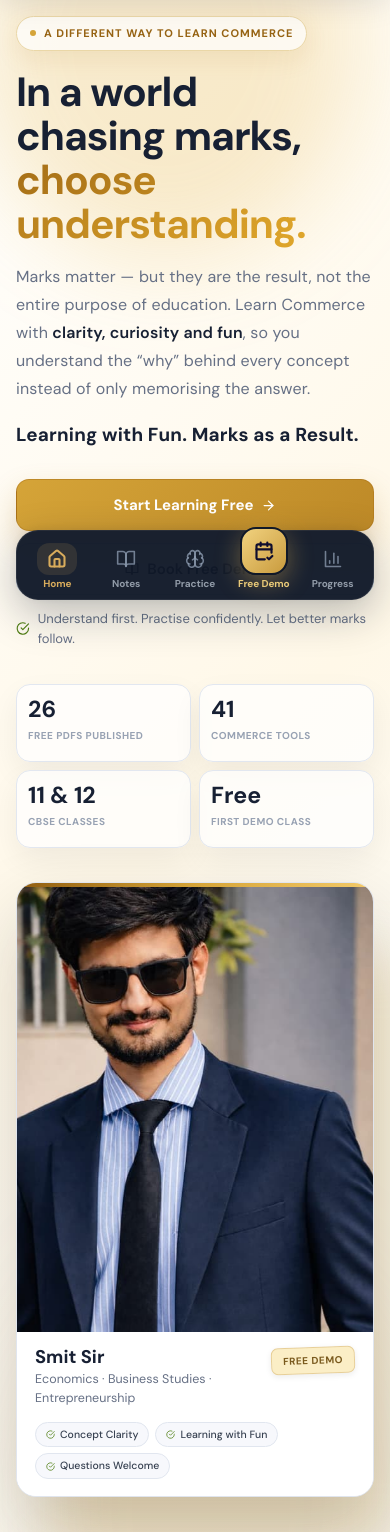
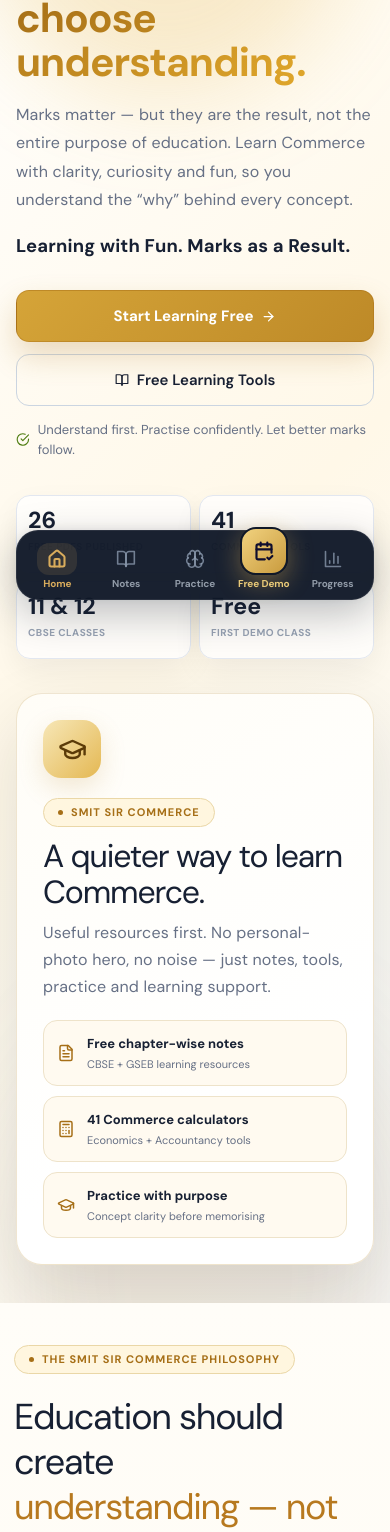
Before and after one commit to infosmitsircommerce-eng/smit-sir-commerce, a React (Vite) app: page / in a window 390 px wide. Shown: the part 236-1768 px from the top of the page. Built offline with nearby package versions, Linux system fonts and the light colour scheme; no server answers; a web font is replaced by a local one.

Commit message:
Replace homepage photo with Janmashtami hero

```diff
--- a/src/components/home/HeroSection.jsx
+++ b/src/components/home/HeroSection.jsx
@@ -1,7 +1,6 @@
 import { Link } from 'react-router-dom';
 import { motion } from 'framer-motion';
-import { ArrowRight, BookOpen, CheckCircle } from 'lucide-react';
-import teacherPhoto from '../../assets/teacher-photo-opt.jpg';
+import { ArrowRight, BookOpen, CheckCircle, Sparkles, GraduationCap, Calculator, FileText } from 'lucide-react';
 
 const trust = [
   { value: '26', label: 'Free PDFs Published' },
@@ -10,264 +9,255 @@ const trust = [
   { value: 'Free', label: 'First Demo Class' },
 ];
 
-const badges = [
-  { text: 'Concept Clarity' },
-  { text: 'Learning with Fun' },
-  { text: 'Questions Welcome' },
-];
-
 const fade = (delay = 0) => ({
   initial: { opacity: 0, y: 20 },
   animate: { opacity: 1, y: 0 },
   transition: { duration: 0.6, delay, ease: [0.22, 1, 0.36, 1] },
 });
 
+function indiaDate() {
+  const parts = new Intl.DateTimeFormat('en-GB', {
+    timeZone: 'Asia/Kolkata',
+    year: 'numeric',
+    month: '2-digit',
+    day: '2-digit',
+  }).formatToParts(new Date());
+  const values = Object.fromEntries(parts.map((part) => [part.type, part.value]));
+  return `${values.year}-${values.month}-${values.day}`;
+}
+
+function LearningCard() {
+  const items = [
+    [FileText, 'Free chapter-wise notes', 'CBSE + GSEB learning resources'],
+    [Calculator, '41 Commerce calculators', 'Economics + Accountancy tools'],
+    [GraduationCap, 'Practice with purpose', 'Concept clarity before memorising'],
+  ];
+
+  return (
+    <div className="hero-learning-card" style={{
+      position: 'relative', width: '100%', maxWidth: '430px', justifySelf: 'end',
+      borderRadius: '26px', padding: '26px',
+      background: 'linear-gradient(150deg,#fffdf7 0%,#ffffff 68%)',
+      border: '1px solid rgba(184,135,47,.22)',
+      boxShadow: '0 28px 70px rgba(16,24,40,.12)',
+    }}>
+      <div style={{
+        width: 58, height: 58, borderRadius: 18, display: 'grid', placeItems: 'center',
+        background: 'linear-gradient(135deg,#F7E7B7,#E4B853)', color: '#5B3B08',
+        boxShadow: '0 10px 26px rgba(184,135,47,.18)', marginBottom: 20,
+      }}>
+        <GraduationCap size={29} />
+      </div>
+      <span className="eyebrow">Smit Sir Commerce</span>
+      <h2 style={{
+        fontFamily: 'var(--font-serif)', fontSize: '2rem', color: 'var(--ink)',
+        margin: '12px 0 8px', lineHeight: 1.12,
+      }}>A quieter way to learn Commerce.</h2>
+      <p style={{ color: 'var(--muted)', lineHeight: 1.7, marginBottom: 20 }}>
+        Useful resources first. No personal-photo hero, no noise — just notes, tools, practice and learning support.
+      </p>
+      <div style={{ display: 'grid', gap: 10 }}>
+        {items.map(([Icon, title, text]) => (
+          <div key={title} style={{
+            display: 'flex', gap: 12, alignItems: 'center', padding: 13,
+            borderRadius: 14, background: '#fffaf0', border: '1px solid #EEE3CA',
+          }}>
+            <Icon size={18} style={{ color: '#A66F17', flexShrink: 0 }} />
+            <div>
+              <div style={{ fontWeight: 750, color: 'var(--ink)', fontSize: 13 }}>{title}</div>
+              <div style={{ color: 'var(--muted)', fontSize: 11, marginTop: 2 }}>{text}</div>
+            </div>
+          </div>
+        ))}
+      </div>
+    </div>
+  );
+}
+
+function JanmashtamiVisual() {
+  return (
+    <motion.div
+      initial={{ opacity: 0, x: 28, scale: .98 }}
+      animate={{ opacity: 1, x: 0, scale: 1 }}
+      transition={{ duration: .75, delay: .15, ease: [0.22, 1, 0.36, 1] }}
+      className="hero-janmashtami-card"
+      style={{ position: 'relative', width: '100%', maxWidth: '520px', justifySelf: 'end' }}
+    >
+      <div aria-hidden="true" style={{
+        position: 'absolute', inset: '8% -6% -9% 8%', borderRadius: 34,
+        background: 'rgba(213,164,56,.22)', filter: 'blur(34px)', pointerEvents: 'none',
+      }} />
+      <div style={{
+        position: 'relative', borderRadius: 28, overflow: 'hidden',
+        background: '#f7efe4', border: '1px solid rgba(184,135,47,.28)',
+        boxShadow: '0 28px 72px rgba(79,55,20,.18)',
+      }}>
+        <img
+          src="/janmashtami-krishna.jpg"
+          alt="Baby Krishna with calf and lotus flowers for Janmashtami"
+          width="600"
+          height="510"
+          loading="eager"
+          fetchPriority="high"
+          decoding="async"
+          style={{ width: '100%', height: 'auto', display: 'block' }}
+        />
+        <div style={{
+          padding: '13px 18px 15px', textAlign: 'center',
+          background: 'linear-gradient(180deg,#fffdf8,#fff8e7)',
+          borderTop: '1px solid rgba(184,135,47,.16)',
+        }}>
+          <div style={{
+            fontFamily: 'var(--font-serif)', fontWeight: 700, color: '#6F4A12',
+            fontSize: '1.08rem',
+          }}>Janmashtami wishes from Smit Sir Commerce</div>
+          <div style={{ fontSize: 11, color: '#8B7352', marginTop: 4 }}>
+            Learning with wisdom • Growing with curiosity
+          </div>
+        </div>
+      </div>
+    </motion.div>
+  );
+}
+
 export default function HeroSection() {
+  const festival = indiaDate() === '2026-09-04';
+
   return (
     <section className="home-hero" style={{
-      background: 'linear-gradient(135deg, #ffffff 0%, #fff8e8 52%, #f8fafc 100%)',
+      background: festival
+        ? 'linear-gradient(135deg,#fffdf8 0%,#fff4d9 50%,#f8fafc 100%)'
+        : 'linear-gradient(135deg,#ffffff 0%,#fff8e8 52%,#f8fafc 100%)',
       position: 'relative',
       overflow: 'hidden',
     }}>
       <div aria-hidden="true" style={{
         position: 'absolute', top: '-170px', right: '8%',
-        width: '440px', height: '440px', borderRadius: '50%',
-        background: 'rgba(224,167,43,0.22)', filter: 'blur(48px)',
-        pointerEvents: 'none',
+        width: 440, height: 440, borderRadius: '50%',
+        background: festival ? 'rgba(246,184,71,.26)' : 'rgba(224,167,43,.22)',
+        filter: 'blur(48px)', pointerEvents: 'none',
       }} />
       <div aria-hidden="true" style={{
         position: 'absolute', bottom: '-220px', left: '4%',
-        width: '520px', height: '520px', borderRadius: '50%',
-        background: 'rgba(183,121,31,0.12)', filter: 'blur(58px)',
-        pointerEvents: 'none',
+        width: 520, height: 520, borderRadius: '50%',
+        background: 'rgba(183,121,31,.11)', filter: 'blur(58px)', pointerEvents: 'none',
       }} />
 
-      <div style={{ maxWidth: '1280px', margin: '0 auto', padding: '58px 32px 64px', width: '100%', position: 'relative' }} className="hero-inner-pad">
-        <div style={{
-          display: 'grid',
-          gridTemplateColumns: '1.18fr 0.82fr',
-          gap: '56px',
-          alignItems: 'center',
-        }} className="hero-main-grid">
+      <div style={{ maxWidth: 1280, margin: '0 auto', padding: '58px 32px 64px', width: '100%', position: 'relative' }} className="hero-inner-pad">
+        <div className="hero-main-grid" style={{
+          display: 'grid', gridTemplateColumns: '1.12fr .88fr',
+          gap: 56, alignItems: 'center',
+        }}>
           <div>
-            <motion.div {...fade(0.08)}>
+            <motion.div {...fade(.06)}>
               <span style={{
-                display: 'inline-flex', alignItems: 'center', gap: '8px',
-                padding: '8px 13px', borderRadius: '999px',
-                background: 'rgba(255,255,255,0.72)',
-                border: '1px solid #EAD7A7',
-                boxShadow: '0 8px 24px rgba(166,111,23,0.10)',
-                fontFamily: 'var(--font-sans)', fontSize: '11px', fontWeight: 700,
-                letterSpacing: '0.09em', textTransform: 'uppercase', color: '#966313',
+                display: 'inline-flex', alignItems: 'center', gap: 8,
+                padding: '8px 13px', borderRadius: 999,
+                background: 'rgba(255,255,255,.76)', border: '1px solid #EAD7A7',
+                boxShadow: '0 8px 24px rgba(166,111,23,.10)',
+                fontFamily: 'var(--font-sans)', fontSize: 11, fontWeight: 750,
+                letterSpacing: '.09em', textTransform: 'uppercase', color: '#966313',
               }}>
-                <span style={{ width: '6px', height: '6px', borderRadius: '50%', background: '#D5A438' }} />
-                A different way to learn Commerce
+                {festival ? <Sparkles size={13} /> : <span style={{ width: 6, height: 6, borderRadius: '50%', background: '#D5A438' }} />}
+                {festival ? 'Janmashtami 2026' : 'A different way to learn Commerce'}
               </span>
             </motion.div>
 
-            <motion.h1 {...fade(0.16)} style={{
+            <motion.h1 {...fade(.14)} style={{
               fontFamily: 'var(--font-serif)',
-              fontSize: 'clamp(2.5rem, 4.8vw, 3.8rem)',
-              fontWeight: 700,
-              lineHeight: 1.1,
-              letterSpacing: '-0.025em',
-              color: 'var(--ink)',
+              fontSize: 'clamp(2.55rem,4.8vw,4rem)', fontWeight: 700,
+              lineHeight: 1.08, letterSpacing: '-.025em', color: 'var(--ink)',
               margin: '26px 0 20px',
             }}>
-              In a world chasing marks,
-              <br />
-              <em style={{
-                fontFamily: 'var(--font-serif)',
-                fontStyle: 'normal',
-                fontWeight: 750,
-                fontSize: '1em',
-                background: 'linear-gradient(135deg, #A66F17, #E0A72B)',
-                WebkitBackgroundClip: 'text', WebkitTextFillColor: 'transparent', backgroundClip: 'text',
-              }}>
-                choose understanding.
-              </em>
+              {festival ? (
+                <>
+                  Happy Janmashtami
+                  <br />
+                  <em style={{
+                    fontStyle: 'normal', background: 'linear-gradient(135deg,#8D5C10,#DDA72E)',
+                    WebkitBackgroundClip: 'text', WebkitTextFillColor: 'transparent', backgroundClip: 'text',
+                  }}>to every learner. 🦚</em>
+                </>
+              ) : (
+                <>
+                  In a world chasing marks,
+                  <br />
+                  <em style={{
+                    fontStyle: 'normal', background: 'linear-gradient(135deg,#A66F17,#E0A72B)',
+                    WebkitBackgroundClip: 'text', WebkitTextFillColor: 'transparent', backgroundClip: 'text',
+                  }}>choose understanding.</em>
+                </>
+              )}
             </motion.h1>
 
-            <motion.p {...fade(0.24)} style={{
-              fontFamily: 'var(--font-sans)',
-              fontSize: '16px', lineHeight: 1.75,
-              color: 'var(--muted)',
-              maxWidth: '560px',
-              marginBottom: '18px',
+            <motion.p {...fade(.22)} style={{
+              fontFamily: 'var(--font-sans)', fontSize: 16, lineHeight: 1.78,
+              color: 'var(--muted)', maxWidth: 590, marginBottom: 18,
             }}>
-              Marks matter — but they are the result, not the entire purpose of education. Learn Commerce with
-              <span className="marker" style={{ color: 'var(--ink)', fontWeight: 600 }}> clarity, curiosity and fun</span>,
-              so you understand the “why” behind every concept instead of only memorising the answer.
+              {festival
+                ? 'May Shri Krishna bless you with wisdom, peace, curiosity and the courage to keep learning. Wishing students and families a joyful and meaningful Janmashtami.'
+                : 'Marks matter — but they are the result, not the entire purpose of education. Learn Commerce with clarity, curiosity and fun, so you understand the “why” behind every concept.'}
             </motion.p>
 
-            <motion.p {...fade(0.28)} style={{
-              fontFamily: 'var(--font-serif)',
-              fontSize: '1.18rem', lineHeight: 1.5,
-              color: 'var(--ink)', fontWeight: 650,
-              maxWidth: '560px', marginBottom: '30px',
+            <motion.p {...fade(.28)} style={{
+              fontFamily: 'var(--font-serif)', fontSize: '1.15rem', lineHeight: 1.5,
+              color: 'var(--ink)', fontWeight: 650, maxWidth: 580, marginBottom: 30,
             }}>
-              Learning with Fun. Marks as a Result.
+              {festival ? 'A small wish from Smit Sir Commerce — learning should carry both knowledge and joy.' : 'Learning with Fun. Marks as a Result.'}
             </motion.p>
 
-            <motion.div {...fade(0.32)} style={{ marginBottom: '36px' }}>
-              <div style={{ display: 'flex', gap: '12px', flexWrap: 'wrap' }}>
-                <Link to="/cbse-notes" className="btn-primary hero-primary-cta" style={{ fontSize: '15px', padding: '13px 28px' }}>
-                  Start Learning Free
-                  <ArrowRight style={{ width: '15px', height: '15px' }} />
+            <motion.div {...fade(.32)} style={{ marginBottom: 36 }}>
+              <div style={{ display: 'flex', gap: 12, flexWrap: 'wrap' }}>
+                <Link to="/cbse-notes" className="btn-primary hero-primary-cta" style={{ fontSize: 15, padding: '13px 28px' }}>
+                  {festival ? 'Explore Free Commerce Notes' : 'Start Learning Free'}
+                  <ArrowRight style={{ width: 15, height: 15 }} />
                 </Link>
-                <Link to="/book-demo" className="btn-outline-ink hero-secondary-cta" style={{ fontSize: '15px' }}>
-                  <BookOpen style={{ width: '14px', height: '14px' }} />
-                  Book Free Demo
+                <Link to="/tools" className="btn-outline-ink hero-secondary-cta" style={{ fontSize: 15 }}>
+                  <BookOpen style={{ width: 14, height: 14 }} />
+                  Free Learning Tools
                 </Link>
               </div>
               <div style={{
-                display: 'flex', alignItems: 'center', gap: '8px', marginTop: '14px',
-                fontFamily: 'var(--font-sans)', fontSize: '13px', color: 'var(--muted)',
+                display: 'flex', alignItems: 'center', gap: 8, marginTop: 14,
+                fontFamily: 'var(--font-sans)', fontSize: 13, color: 'var(--muted)',
               }}>
-                <CheckCircle style={{ width: '15px', height: '15px', color: 'var(--green)' }} />
-                Understand first. Practise confidently. Let better marks follow.
+                <CheckCircle style={{ width: 15, height: 15, color: 'var(--green)' }} />
+                {festival ? 'Celebrate the day. Keep learning at your own pace.' : 'Understand first. Practise confidently. Let better marks follow.'}
               </div>
             </motion.div>
 
-            <motion.div {...fade(0.4)} className="hero-trust-grid" style={{
-              display: 'grid', gridTemplateColumns: 'repeat(4, minmax(0, 1fr))',
-              gap: '10px',
+            <motion.div {...fade(.4)} className="hero-trust-grid" style={{
+              display: 'grid', gridTemplateColumns: 'repeat(4,minmax(0,1fr))', gap: 10,
             }}>
               {trust.map((t) => (
                 <div key={t.label} style={{
-                  minHeight: '86px', padding: '15px 13px',
-                  borderRadius: '14px',
-                  background: 'rgba(255,255,255,0.74)',
-                  border: '1px solid #E2E7F0',
-                  boxShadow: '0 12px 30px rgba(16,24,40,0.06)',
+                  minHeight: 86, padding: '15px 13px', borderRadius: 14,
+                  background: 'rgba(255,255,255,.76)', border: '1px solid #E2E7F0',
+                  boxShadow: '0 12px 30px rgba(16,24,40,.06)',
                 }}>
-                  <div style={{
-                    fontFamily: 'var(--font-serif)', fontSize: '1.45rem',
-                    fontWeight: 700, color: 'var(--ink)', lineHeight: 1,
-                  }}>{t.value}</div>
-                  <div style={{
-                    fontFamily: 'var(--font-sans)', fontSize: '10px',
-                    fontWeight: 700, lineHeight: 1.35, letterSpacing: '0.045em',
-                    color: 'var(--subtle)', marginTop: '8px', textTransform: 'uppercase',
-                  }}>{t.label}</div>
+                  <div style={{ fontFamily: 'var(--font-serif)', fontSize: '1.45rem', fontWeight: 700, color: 'var(--ink)', lineHeight: 1 }}>{t.value}</div>
+                  <div style={{ fontFamily: 'var(--font-sans)', fontSize: 10, fontWeight: 700, lineHeight: 1.35, letterSpacing: '.045em', color: 'var(--subtle)', marginTop: 8, textTransform: 'uppercase' }}>{t.label}</div>
                 </div>
               ))}
             </motion.div>
           </div>
 
-          <motion.div
-            initial={{ opacity: 0, x: 28 }}
-            animate={{ opacity: 1, x: 0 }}
-            transition={{ duration: 0.75, delay: 0.18, ease: [0.22, 1, 0.36, 1] }}
-            className="hero-teacher-card"
-            style={{ position: 'relative', width: '100%', maxWidth: '430px', justifySelf: 'end' }}
-          >
-            <div aria-hidden="true" style={{
-              position: 'absolute', inset: '12% -8% -8% 10%',
-              borderRadius: '28px',
-              background: 'rgba(213,164,56,0.22)',
-              filter: 'blur(28px)', pointerEvents: 'none',
-            }} />
-
-            <div style={{
-              position: 'relative',
-              background: 'var(--bg-white)',
-              borderRadius: '22px',
-              overflow: 'hidden',
-              border: '1px solid #E0E5EE',
-              boxShadow: '0 28px 70px rgba(16,24,40,0.16)',
-            }}>
-              <div style={{ height: '4px', background: 'linear-gradient(90deg, #8F5C10, #D5A438, #F3CA69)' }} />
-
-              <div className="hero-teacher-photo-frame" style={{
-                width: '100%',
-                aspectRatio: '4 / 5',
-                overflow: 'hidden',
-                background: '#eef1f5',
-              }}>
-                <img
-                  src={teacherPhoto}
-                  alt="Smit Sir — Commerce Teacher"
-                  className="hero-teacher-photo"
-                  width="800"
-                  height="1000"
-                  loading="eager"
-                  fetchPriority="high"
-                  decoding="async"
-                  style={{
-                    width: '100%',
-                    height: '100%',
-                    objectFit: 'cover',
-                    objectPosition: 'center 8%',
-                    display: 'block',
-                  }}
-                />
-              </div>
-
-              <div style={{ padding: '15px 18px 17px', background: 'var(--bg-white)' }}>
-                <div style={{
-                  display: 'flex', alignItems: 'flex-start', justifyContent: 'space-between', gap: '12px',
-                  marginBottom: '14px',
-                }}>
-                  <div>
-                    <div style={{
-                      fontFamily: 'var(--font-serif)',
-                      fontSize: '1.15rem', fontWeight: 700,
-                      color: 'var(--ink)', lineHeight: 1.1,
-                    }}>Smit Sir</div>
-                    <div style={{
-                      fontFamily: 'var(--font-sans)',
-                      fontSize: '12.5px', color: 'var(--muted)',
-                      marginTop: '3px',
-                    }}>Economics · Business Studies · Entrepreneurship</div>
-                  </div>
-                  <div className="sticker" style={{
-                    padding: '5px 11px', borderRadius: '7px',
-                    background: 'rgba(242,205,92,0.35)', border: '1px solid rgba(184,135,47,0.3)',
-                    fontFamily: 'var(--font-sans)',
-                    fontSize: '10px', fontWeight: 700,
-                    color: '#7A5A1E', letterSpacing: '0.05em',
-                    whiteSpace: 'nowrap', flexShrink: 0,
-                    boxShadow: '0 2px 6px rgba(30,24,18,0.08)',
-                  }}>
-                    FREE DEMO
-                  </div>
-                </div>
-
-                <div style={{ display: 'flex', gap: '6px', flexWrap: 'wrap' }}>
-                  {badges.map(b => (
-                    <div key={b.text} style={{
-                      display: 'inline-flex', alignItems: 'center', gap: '5px',
-                      padding: '4px 10px', borderRadius: '999px',
-                      background: 'var(--bg-ivory)', border: '1px solid var(--border)',
-                      fontFamily: 'var(--font-sans)',
-                      fontSize: '10.5px', fontWeight: 500, color: 'var(--charcoal)',
-                    }}>
-                      <CheckCircle style={{ width: '9px', height: '9px', color: 'var(--green)' }} />
-                      {b.text}
-                    </div>
-                  ))}
-                </div>
-              </div>
-            </div>
-          </motion.div>
+          {festival ? <JanmashtamiVisual /> : <LearningCard />}
         </div>
       </div>
 
       <style>{`
         @media (max-width: 1024px) {
-          .hero-main-grid { grid-template-columns: 1fr !important; gap: 44px !important; }
-          .hero-teacher-card { justify-self: center !important; max-width: 460px !important; }
-          .hero-inner-pad { padding-top: 52px !important; padding-bottom: 64px !important; }
+          .hero-main-grid { grid-template-columns: 1fr !important; gap: 40px !important; }
+          .hero-janmashtami-card, .hero-learning-card { justify-self: center !important; max-width: 520px !important; }
+          .hero-inner-pad { padding-top: 48px !important; padding-bottom: 60px !important; }
         }
         @media (max-width: 640px) {
-          .hero-inner-pad { padding: 34px 16px 48px !important; }
-          .hero-teacher-card { max-width: 360px !important; }
-          .hero-trust-grid { grid-template-columns: repeat(2, minmax(0, 1fr)) !important; }
-          .hero-main-grid h1 { font-size: clamp(2.15rem, 11vw, 2.7rem) !important; margin-top: 22px !important; }
-          .hero-primary-cta, .hero-secondary-cta { width: 100% !important; }
-          .hero-teacher-photo-frame { aspect-ratio: 4 / 5 !important; }
-          .hero-teacher-photo { object-position: center 6% !important; }
+          .hero-inner-pad { padding: 34px 16px 46px !important; }
+          .hero-trust-grid { grid-template-columns: repeat(2,minmax(0,1fr)) !important; }
+          .hero-main-grid h1 { font-size: clamp(2.15rem,11vw,2.75rem) !important; margin-top: 22px !important; }
+          .hero-primary-cta, .hero-secondary-cta { width: 100% !important; justify-content: center !important; }
+          .hero-janmashtami-card, .hero-learning-card { max-width: 100% !important; }
         }
       `}</style>
     </section>
--- a/src/pages/Home.jsx
+++ b/src/pages/Home.jsx
@@ -1,5 +1,4 @@
 import SEO from '../components/ui/SEO';
-import JanmashtamiWelcome from '../components/home/JanmashtamiWelcome';
 import HeroSection from '../components/home/HeroSection';
 import LearningPhilosophy from '../components/home/LearningPhilosophy';
 import TrustLayer from '../components/home/TrustLayer';
@@ -62,7 +61,6 @@ export default function Home() {
         path="/"
         structuredData={structuredData}
       />
-      <JanmashtamiWelcome />
       <HeroSection />
       <LearningPhilosophy />
       <TrustLayer />
```
Also changed, not shown: public/janmashtami-krishna.jpg (added).
